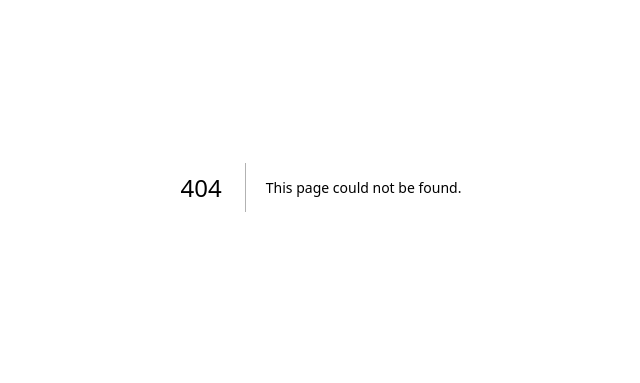
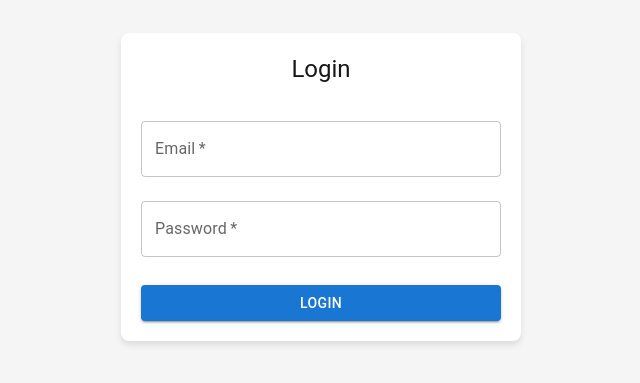
Before and after one commit to Ranjot24/firebase-next-app, a Next.js app: page /login in a window 1280 px wide. Before the commit this address had no page. Shown: the part 213-596 px from the top of the page, without its empty margins (319-959 px from the left). Built offline with nearby package versions, Linux system fonts and the light colour scheme.

Commit message:
Create login.js

```diff
--- /dev/null
+++ b/pages/login.js
@@ -0,0 +1,91 @@
+import React, { useState } from "react";
+import { useRouter } from "next/router";
+import { signInWithEmailAndPassword } from "firebase/auth";
+import { auth } from "../firebaseConfig";
+import { TextField, Button, Box, Typography, Alert } from "@mui/material";
+
+export default function LoginPage() {
+  const router = useRouter();
+  const [email, setEmail] = useState("");
+  const [password, setPassword] = useState("");
+  const [error, setError] = useState("");
+
+  const handleLogin = async (e) => {
+    e.preventDefault();
+    setError("");
+
+    if (!email || !password) {
+      setError("Please fill out all fields");
+      return;
+    }
+
+    try {
+      await signInWithEmailAndPassword(auth, email, password);
+      router.push("/students");
+    } catch (err) {
+      setError("Invalid email or password");
+    }
+  };
+
+  return (
+    <Box
+      sx={{
+        display: "flex",
+        justifyContent: "center",
+        alignItems: "center",
+        height: "100vh",
+        backgroundColor: "#f5f5f5",
+      }}
+    >
+      <Box
+        sx={{
+          width: "400px",
+          padding: "20px",
+          backgroundColor: "#ffffff",
+          borderRadius: "8px",
+          boxShadow: "0 4px 6px rgba(0, 0, 0, 0.1)",
+        }}
+      >
+        <Typography variant="h5" textAlign="center" marginBottom="20px">
+          Login
+        </Typography>
+        {error && (
+          <Alert severity="error" sx={{ marginBottom: "20px" }}>
+            {error}
+          </Alert>
+        )}
+        <form onSubmit={handleLogin}>
+          <TextField
+            label="Email"
+            type="email"
+            fullWidth
+            variant="outlined"
+            margin="normal"
+            value={email}
+            onChange={(e) => setEmail(e.target.value)}
+            required
+          />
+          <TextField
+            label="Password"
+            type="password"
+            fullWidth
+            variant="outlined"
+            margin="normal"
+            value={password}
+            onChange={(e) => setPassword(e.target.value)}
+            required
+          />
+          <Button
+            type="submit"
+            variant="contained"
+            color="primary"
+            fullWidth
+            sx={{ marginTop: "20px" }}
+          >
+            Login
+          </Button>
+        </form>
+      </Box>
+    </Box>
+  );
+}
```
